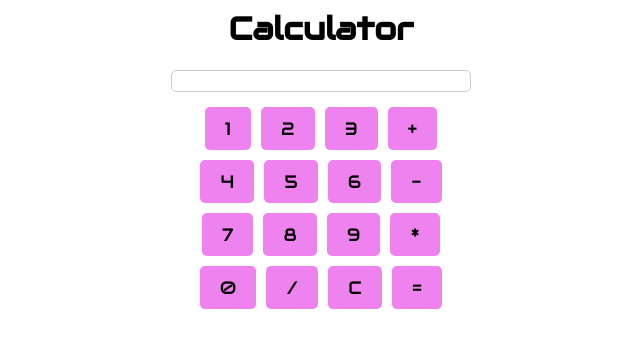
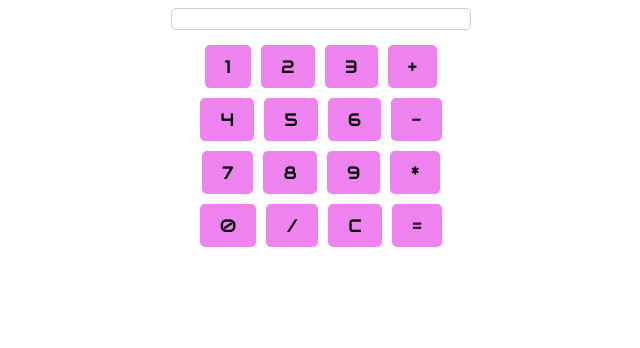
Before and after one commit to akilah-littlejohn/Simple-Calculator, an Angular app: page / in a window 1280 px wide. Shown: the top 348 px of the page, without its empty margins (319-959 px from the left). Built offline with nearby package versions, Linux system fonts and the light colour scheme.

Commit message:
1 file modified

```diff
--- a/src/main.ts
+++ b/src/main.ts
@@ -9,7 +9,6 @@ import { bootstrapApplication } from '@angular/platform-browser';
   imports: [CommonModule],
   template: `
   <main class="calculator">
-  <h1>Calculator</h1>
 
   <h1 class="display">{{ display }}</h1>
 
```
